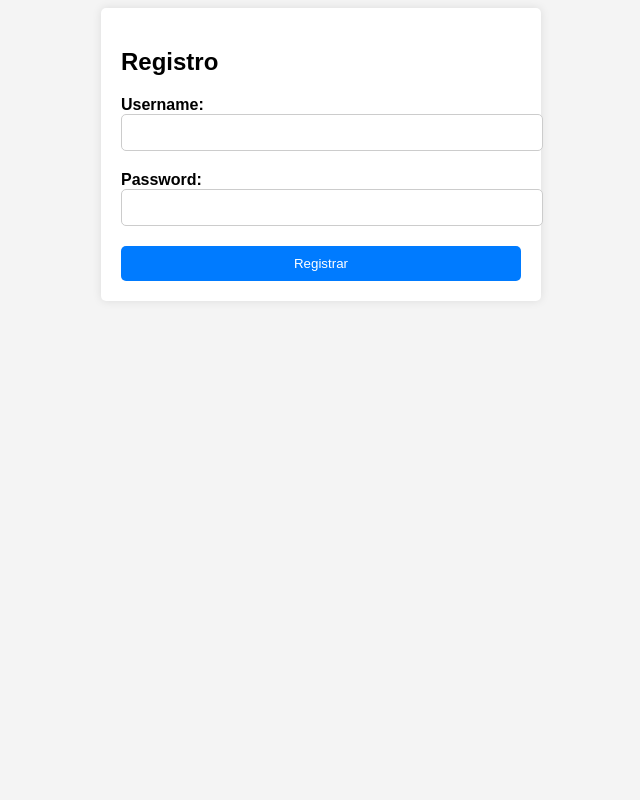
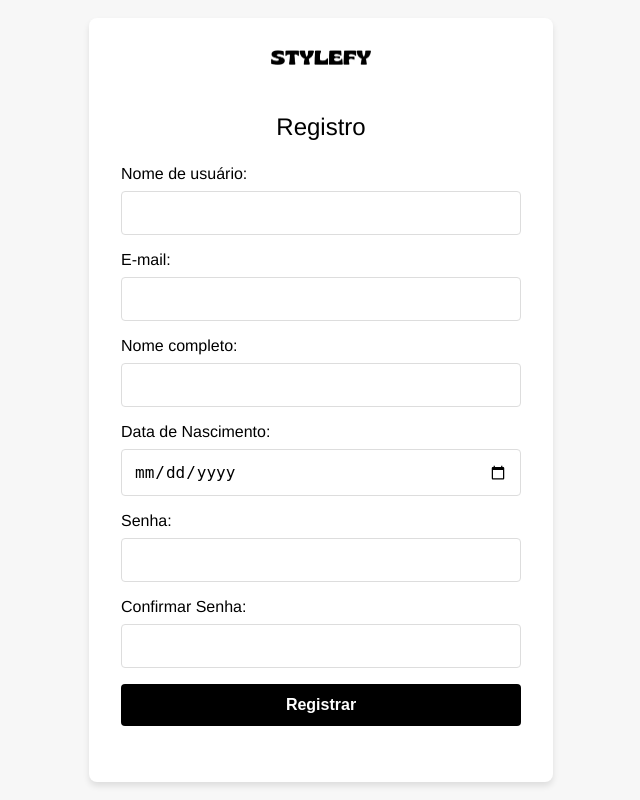
Before and after one commit to TheoCoelho/-, a Flask app: page /registro in a window 1280 px wide. Shown: the whole page, without its empty margins (319-959 px from the left). Run offline with Flask 3, Linux system fonts and the light colour scheme; some libraries are stand-ins or nearby versions.

Commit message:
Alteração no Registro

```diff
--- a/templates/registro.html
+++ b/templates/registro.html
@@ -1,28 +1,148 @@
 <!DOCTYPE html>
-<html lang="en">
+<html lang="pt-br">
 <head>
     <meta charset="UTF-8">
     <meta name="viewport" content="width=device-width, initial-scale=1.0">
     <title>Registro</title>
     <link rel="stylesheet" href="{{ url_for('static', filename='style.css') }}">
+    <script src="https://apis.google.com/js/platform.js" async defer></script>
+    <meta name="google-signin-client_id" content="SEU_CLIENT_ID_DO_GOOGLE">
+    <style>
+        body {
+            font-family: 'Helvetica Neue', Arial, sans-serif;
+            background-color: #f7f7f7;
+            color: #333;
+            display: flex;
+            justify-content: center;
+            align-items: center;
+            height: 100vh;
+            margin: 0;
+        }
+        .container {
+            background-color: #fff;
+            padding: 2rem;
+            border-radius: 8px;
+            box-shadow: 0 4px 6px rgba(0, 0, 0, 0.1);
+            width: 100%;
+            max-width: 400px;
+            text-align: center;
+        }
+        .logo {
+            max-width: 100px;
+            margin-bottom: 1.5rem;
+        }
+        h2 {
+            margin-bottom: 1.5rem;
+            color: #000;
+            font-weight: 300;
+        }
+        .form-group {
+            margin-bottom: 1rem;
+            text-align: left;
+        }
+        label {
+            display: block;
+            margin-bottom: 0.5rem;
+            color: #000;
+            font-weight: 300;
+        }
+        input[type="text"],
+        input[type="email"],
+        input[type="date"],
+        input[type="password"] {
+            width: 100%;
+            padding: 0.75rem;
+            margin: 0;
+            border: 1px solid #ddd;
+            border-radius: 4px;
+            box-sizing: border-box;
+            font-size: 1rem;
+        }
+        button {
+            width: 100%;
+            padding: 0.75rem;
+            background-color: #000;
+            color: #fff;
+            font-size: 1rem;
+            font-weight: bold;
+            border: none;
+            border-radius: 4px;
+            cursor: pointer;
+            transition: background-color 0.3s ease;
+        }
+        button:hover {
+            background-color: #333;
+        }
+        .g-signin2 {
+            margin-top: 1.5rem;
+            width: 100%;
+            display: flex;
+            justify-content: center;
+        }
+        .error {
+            color: red;
+            margin-bottom: 1rem;
+            text-align: center;
+        }
+    </style>
 </head>
 <body>
     <div class="container">
+        <img src="/static/STYLEFY.png" alt="Logo" class="logo">
         <form action="/registro" method="post">
             <h2>Registro</h2>
             {% if error %}
                 <p class="error">{{ error }}</p>
             {% endif %}
             <div class="form-group">
-                <label for="username">Username:</label>
+                <label for="username">Nome de usuário:</label>
                 <input type="text" id="username" name="username" required>
             </div>
             <div class="form-group">
-                <label for="password">Password:</label>
+                <label for="email">E-mail:</label>
+                <input type="email" id="email" name="email" required>
+            </div>
+            <div class="form-group">
+                <label for="fullname">Nome completo:</label>
+                <input type="text" id="fullname" name="fullname" required>
+            </div>
+            <div class="form-group">
+                <label for="dob">Data de Nascimento:</label>
+                <input type="date" id="dob" name="dob" required>
+            </div>
+            <div class="form-group">
+                <label for="password">Senha:</label>
                 <input type="password" id="password" name="password" required>
+            </div>
+            <div class="form-group">
+                <label for="confirm_password">Confirmar Senha:</label>
+                <input type="password" id="confirm_password" name="confirm_password" required>
             </div>
             <button type="submit">Registrar</button>
         </form>
+
+        <div class="g-signin2" data-onsuccess="onSignIn"></div>
     </div>
+
+    <script>
+        function onSignIn(googleUser) {
+            var profile = googleUser.getBasicProfile();
+            var id_token = googleUser.getAuthResponse().id_token;
+            var username = profile.getName();
+            var email = profile.getEmail();
+
+            // Aqui você pode enviar os dados para o servidor para realizar o registro
+            // Você pode usar uma requisição AJAX ou um formulário oculto para enviar os dados para o servidor
+            // Exemplo de envio com AJAX:
+            // $.ajax({
+            //     type: "POST",
+            //     url: "/registro_google",
+            //     data: { username: username, email: email, id_token: id_token },
+            //     success: function(response) {
+            //         // Tratar a resposta do servidor, como redirecionar para uma página de perfil
+            //     }
+            // });
+        }
+    </script>
 </body>
 </html>
```
